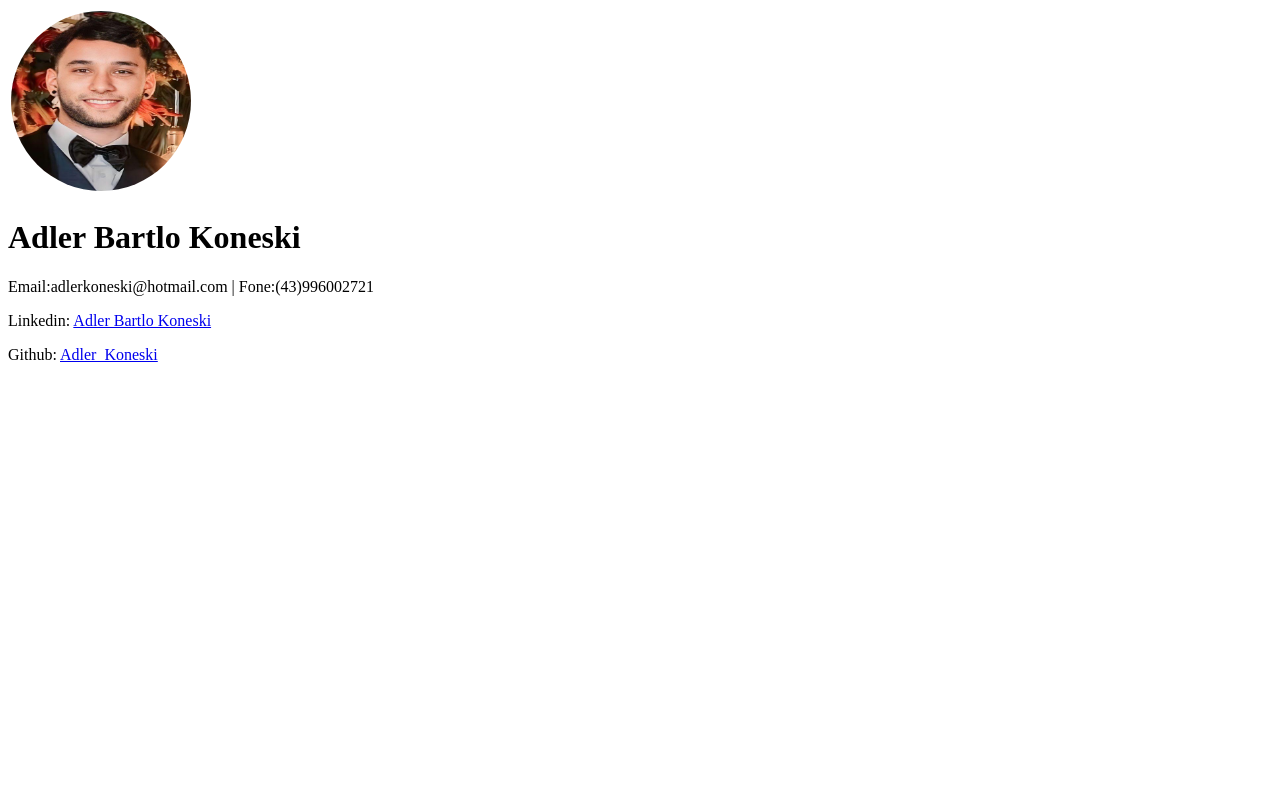
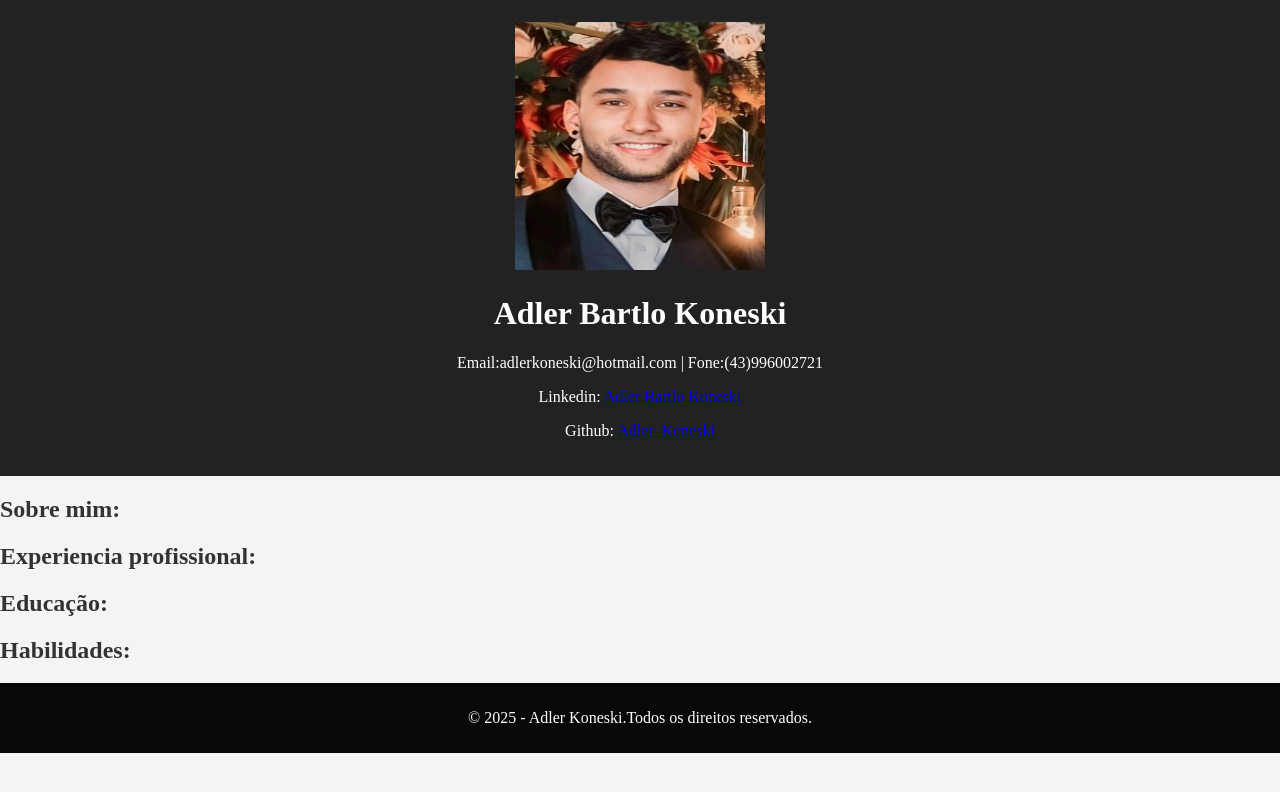
Before and after one commit to Adler-koneski/Curriculo, a plain HTML site: page index.html in a window 1280 px wide. Drawn offline with Linux system fonts and the light colour scheme.

Commit message:
25-02_curriculo

```diff
--- a/index.html
+++ b/index.html
@@ -8,25 +8,44 @@
 </head>
 <body>
 
-       <header>  <!--Cria o cabeçalho da pagina-->
+    <header> <!-- Cria o cabeçalho da página-->
+      <div class="cabeçalho">
+           <img src="foto.jpg" alt="" class="foto-perfil">
 
-              <div class="header-container">
 
-                      <img src="foto.jpg" alt="" class="foto-perfil">
+       <h1>Adler Bartlo Koneski</h1>
+       <p>Email:adlerkoneski@hotmail.com | Fone:(43)996002721</p>
+       <p>Linkedin: <a href="https://www.linkedin.com/in/adler-koneski-1932512b4/" target="blank">Adler Bartlo Koneski</a></p>
+       <p>Github: <a href="https://github.com/Adler-koneski" target="balnk">Adler_Koneski </a></p>
 
-                      <div>
 
-                        <h1>Adler Bartlo Koneski</h1>
-                        <p>Email:adlerkoneski@hotmail.com | Fone:(43)996002721</p>
-                        <p>Linkedin: <a href="https://www.linkedin.com/in/adler-koneski-1932512b4/" target="blank">Adler Bartlo Koneski</a></p>
-                        <p>Github: <a href="https://github.com/Adler-koneski" target="balnk">Adler_Koneski </a></p>
+    </header>
 
-                      </div>
 
-              </div>
+        <section>
+           <h2>Sobre mim:</h2>
+        <section>
 
-       </header>
+        <section>
+            <h2>Experiencia profissional:</h2>
+        </section>
 
+        <section>
+            <h2>Educação:</h2>
+        </section>
+
+        <section>
+            <h2>Habilidades:</h2>
+        </section>
+
+
+
+
+     <footer>  <!-- Cria o rodapé da página-->
+
+        <p>&copy; 2025 - Adler Koneski.Todos os direitos reservados.</p>
+
+     </footer>
 
 </body>
 </html>
--- a/style.css
+++ b/style.css
@@ -1,8 +1,33 @@
-/* configura foto do curriculo */
-.foto-perfil{
+body {
+     margin: 0;
+     padding: 0;
+     background-color: #f4f4f4;
+     color: #333;
+ }
 
-     width: 180px;
-     height: 180px;
-     border-radius: 50%;
-     border:3px solid white;
+ /* Configura o cabeçalho do projeto */
+ header{
+     background: #222;
+     color: white;
+     padding: 20px;
+     text-align: center;
+
+ }
+
+ /* Confiura foto do curriculo*/
+ .foto-perfil{
+    width: 250px;
+    height: 250px;
+
+ }
+ h1{
+     color: white;
+ }
+
+
+ footer {
+    text-align: center;
+    padding: 10px;
+    background: #080808;
+    color: white;
 }
```
